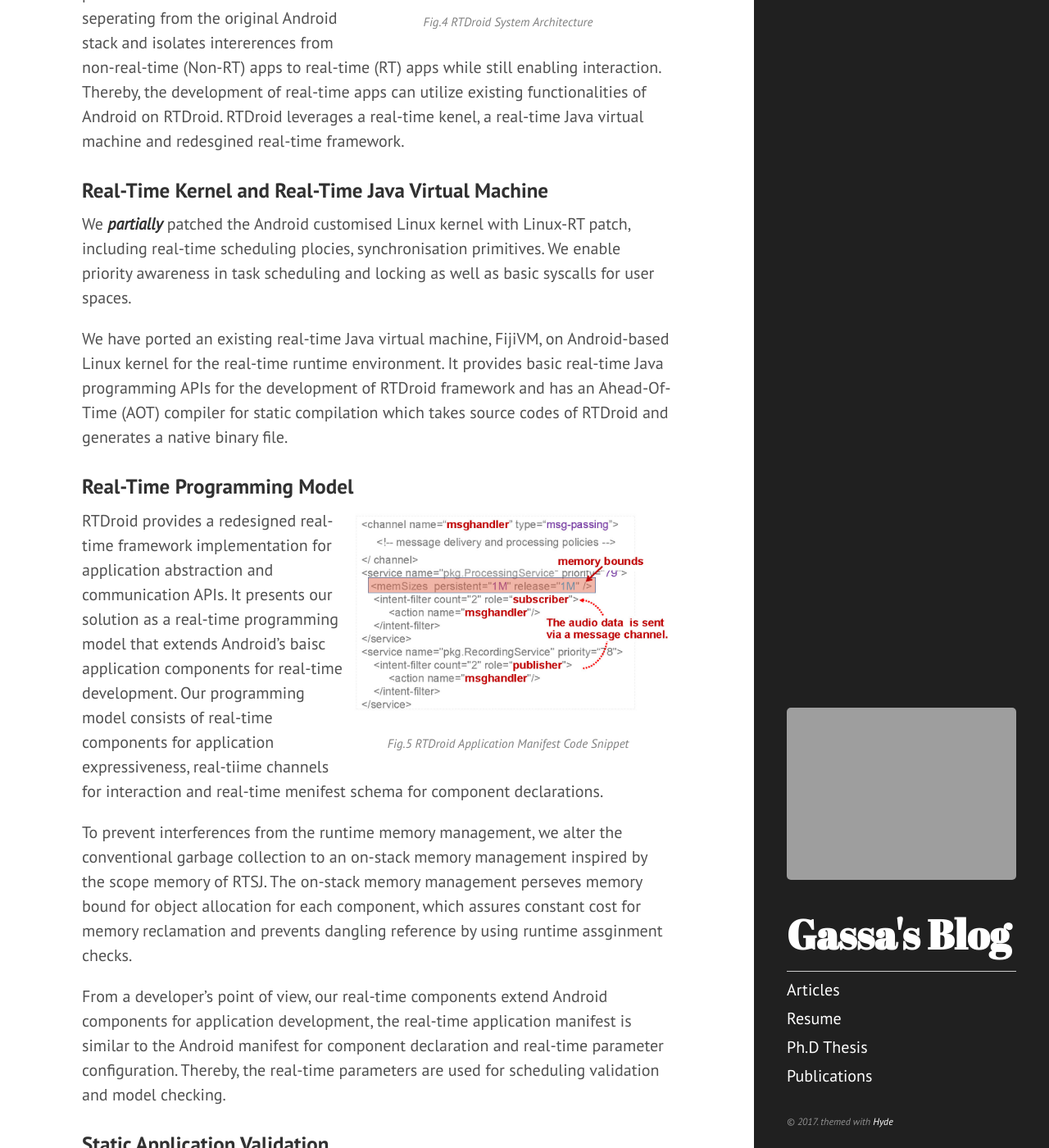
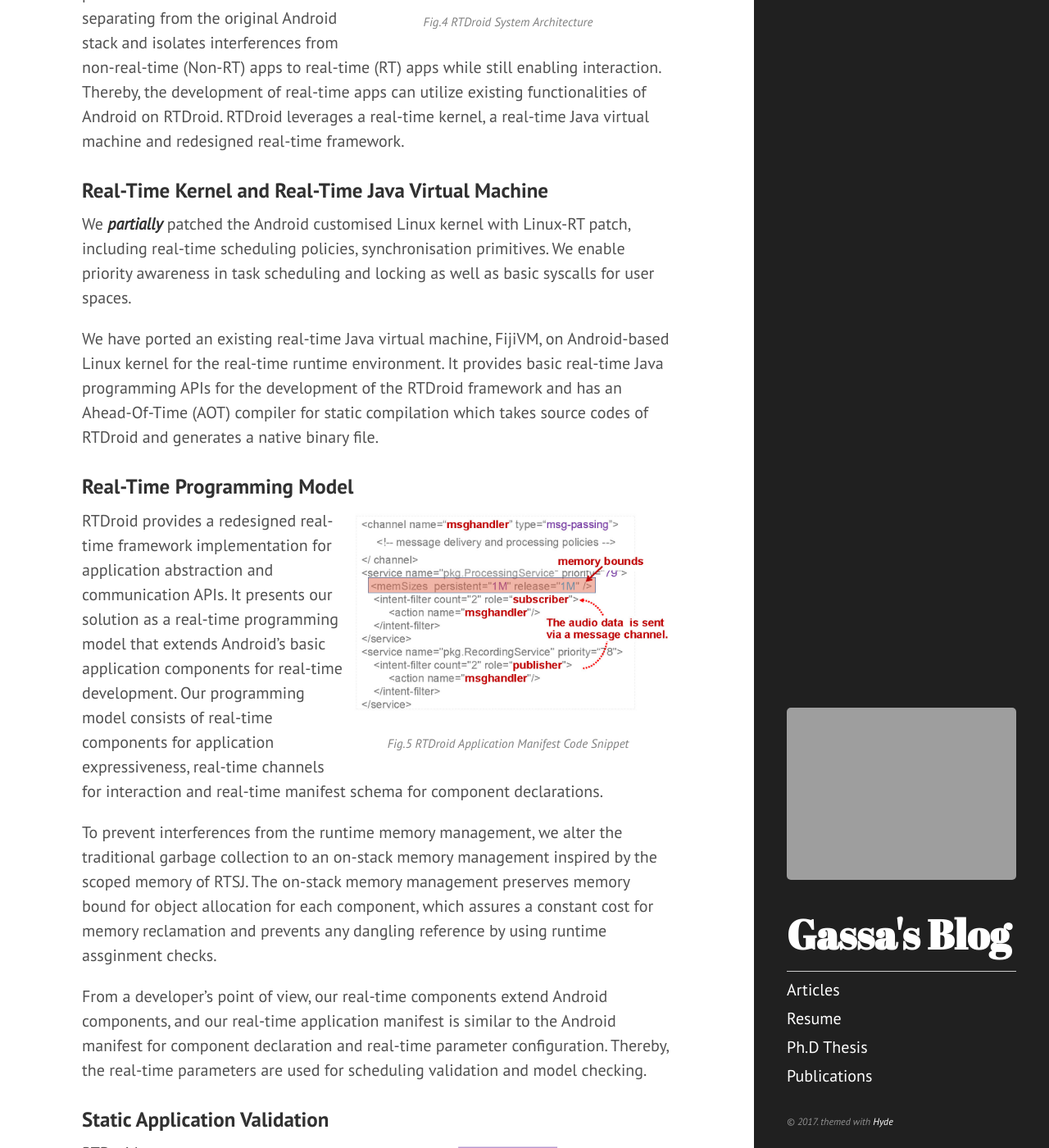
Before and after one commit to gassayy/gassa.github.io, a Jekyll site: the page built from phd-thesis.md, in a window 1280 px wide and 1400 px high, scrolled down 1118 px. Shown: the whole window at 82% size. Built offline with Jekyll 4.4.1, drawn with Linux system fonts in a browser that asks for light colours; some of the changed text lies outside the part shown.

Commit message:
typo fix

```diff
--- a/phd-thesis.md
+++ b/phd-thesis.md
@@ -27,31 +27,30 @@ reproduction and *etc*.
             title="RTDroid System Architecture"
             caption="Fig.4 RTDroid System Architecture" %}
 
+
 ___RTDroid___ presents a real-time extension on Android for real-time
-applications, which require strict timing guantantee while still leveraging
+applications, which require strict timing guarantees while still leveraging
 existing functionalities on Android. More specifically, RTDroid provides a
-real-time software stack seperating from the original Android stack and
-isolates intererences from non-real-time (Non-RT) apps to real-time (RT) apps
+real-time software stack separating from the original Android stack and
+isolates interferences from non-real-time (Non-RT) apps to real-time (RT) apps
 while still enabling interaction. Thereby, the development of real-time apps
 can utilize existing functionalities of Android on RTDroid. RTDroid leverages a
-real-time kenel, a real-time Java virtual machine and redesgined real-time
+real-time kernel, a real-time Java virtual machine and redesigned real-time
 framework.
-
 
 ### Real-Time Kernel and Real-Time Java Virtual Machine
 
 We ___partially___ patched the Android customised Linux kernel with Linux-RT
-patch, including real-time scheduling plocies, synchronisation primitives. We
+patch, including real-time scheduling policies, synchronisation primitives. We
 enable priority awareness in task scheduling and locking as well as basic
 syscalls for user spaces.
 
 
 We have ported an existing real-time Java virtual machine, FijiVM, on
 Android-based Linux kernel for the real-time runtime environment. It provides
-basic real-time Java programming APIs for the development of RTDroid framework
-and has an Ahead-Of-Time (AOT) compiler for static compilation which takes
-source codes of RTDroid and generates a native binary file.
-
+basic real-time Java programming APIs for the development of the RTDroid
+framework and has an Ahead-Of-Time (AOT) compiler for static compilation which
+takes source codes of RTDroid and generates a native binary file.
 
 ### Real-Time Programming Model
 
@@ -63,23 +62,23 @@ source codes of RTDroid and generates a native binary file.
 
 RTDroid provides a redesigned real-time framework implementation for
 application abstraction and communication APIs. It presents our solution as a
-real-time programming model that extends Android's baisc application components
+real-time programming model that extends Android's basic application components
 for real-time development. Our programming model consists of real-time
-components for application expressiveness, real-tiime channels for interaction
-and real-time menifest schema for component declarations.
+components for application expressiveness, real-time channels for interaction
+and real-time manifest schema for component declarations.
 
 To prevent interferences from the runtime memory management, we alter the
-conventional garbage collection to an on-stack memory management inspired by
-the scope memory of RTSJ. The on-stack memory management perseves memory bound
-for object allocation for each component, which assures constant cost for
-memory reclamation and prevents dangling reference by using runtime assginment
-checks.
+traditional garbage collection to an on-stack memory management inspired by the
+scoped memory of RTSJ. The on-stack memory management preserves memory bound
+for object allocation for each component, which assures a constant cost for
+memory reclamation and prevents any dangling reference by using runtime
+assginment checks.
 
 From a developer's point of view, our real-time components extend Android
-components for application development, the real-time application manifest is
-similar to the Android manifest for component declaration and real-time
-parameter configuration. Thereby, the real-time parameters are used for
-scheduling validation and model checking.
+components, and our real-time application manifest is similar to the Android
+manifest for component declaration and real-time parameter configuration.
+Thereby, the real-time parameters are used for scheduling validation and model
+checking.
 
 
 ### Static Application Validation
```
Also changed, not shown: other parts of phd-thesis.md (+1 -1 lines).
